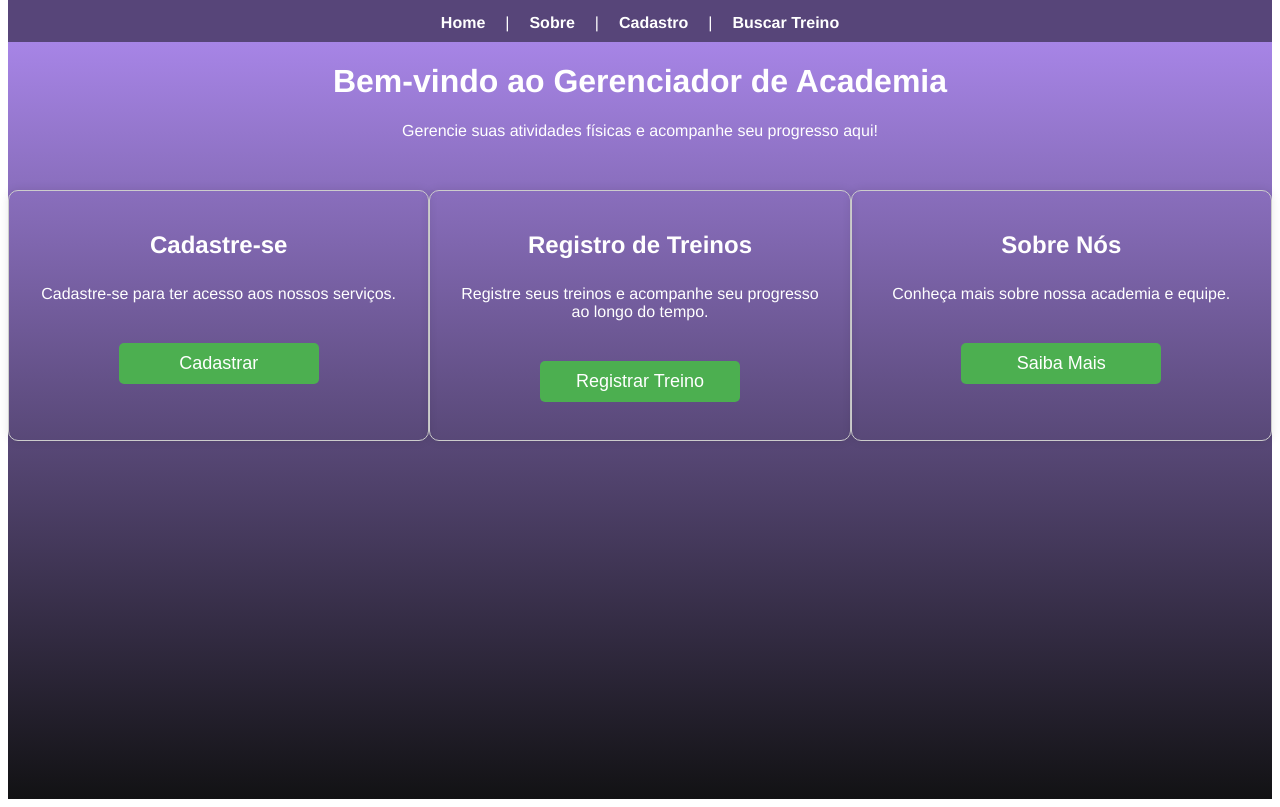
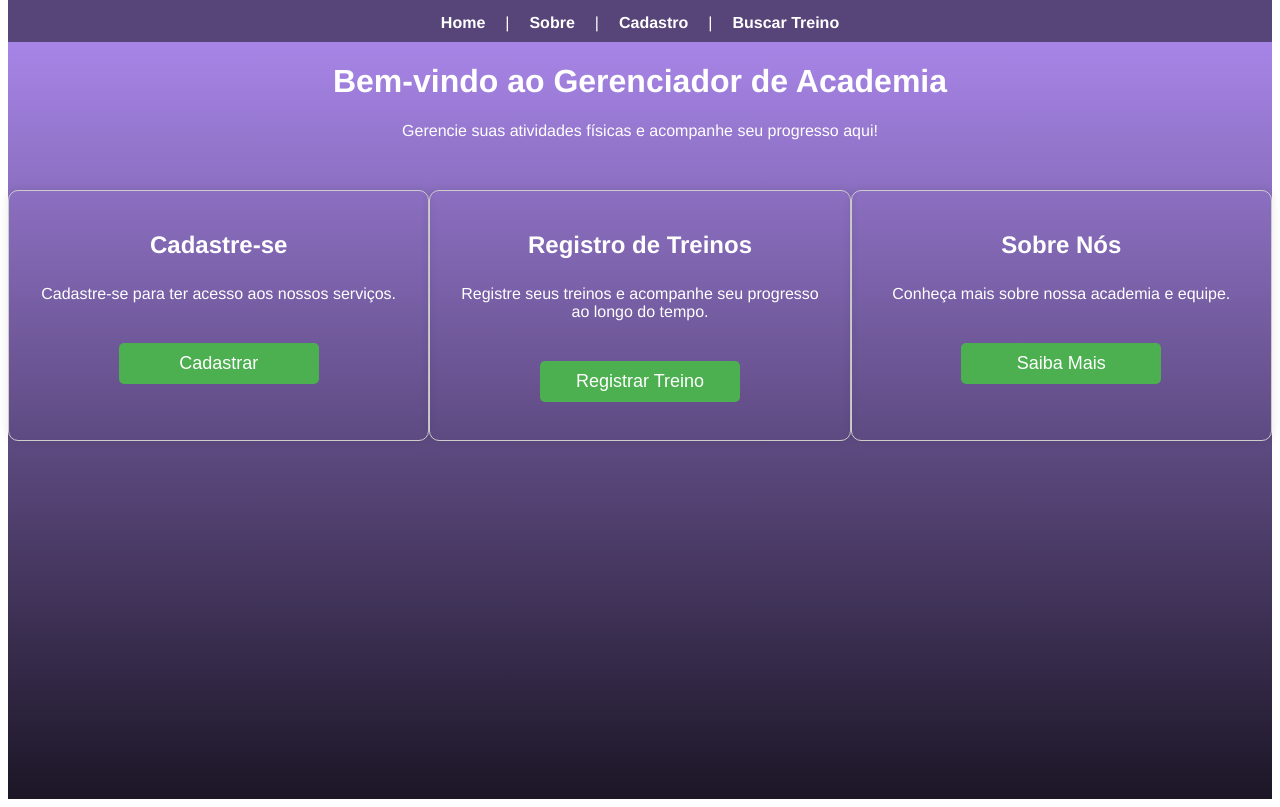
Before and after one commit to mpirixan/gymApp-ui, a Vue app: page / in a window 1280 px wide. Built offline with nearby package versions, Linux system fonts and the light colour scheme.

Commit message:
ajuste color

```diff
--- a/src/App.vue
+++ b/src/App.vue
@@ -18,7 +18,7 @@
   text-align center
   margin-top -9px
   color #fff
-  background: linear-gradient(to bottom, #af8bf2, #121214);
+  background: linear-gradient(to bottom, #af8bf2, #1c1626);
   height: 100vh;
 
 .navbar
@@ -35,6 +35,6 @@
   transition: color 0.3s ease;  // Adicionei uma transição para suavizar a mudança de cor
 
 .nav-link:hover
-  color #8a2be2  // Cor lilás quando o cursor passar por cima
+  color #ad3fcd  // Cor lilás quando o cursor passar por cima
   text-decoration underline
 </style>
--- a/src/views/CadastroPessoas.vue
+++ b/src/views/CadastroPessoas.vue
@@ -39,15 +39,17 @@ export default {
 }
 
 .image-container {
-  max-width: 200px; /* Largura máxima da imagem */
-  margin-bottom: -10px; /* Espaço entre a imagem e o componente CadastroTreino */
+  max-width: 200px;
+  margin-bottom: -10px;
 }
 
 .logo-img {
-   max-width:200px;
-    max-height:150px;
-    width: auto;
-    height: auto;
+  max-width: 200px;
+  max-height: 150px;
+  width: auto;
+  height: auto;
+  opacity: 0.8; /* Valor de opacidade (0 a 1) para tornar a imagem mais transparente */
+  border-radius: 10px
 }
 
 </style>
```
